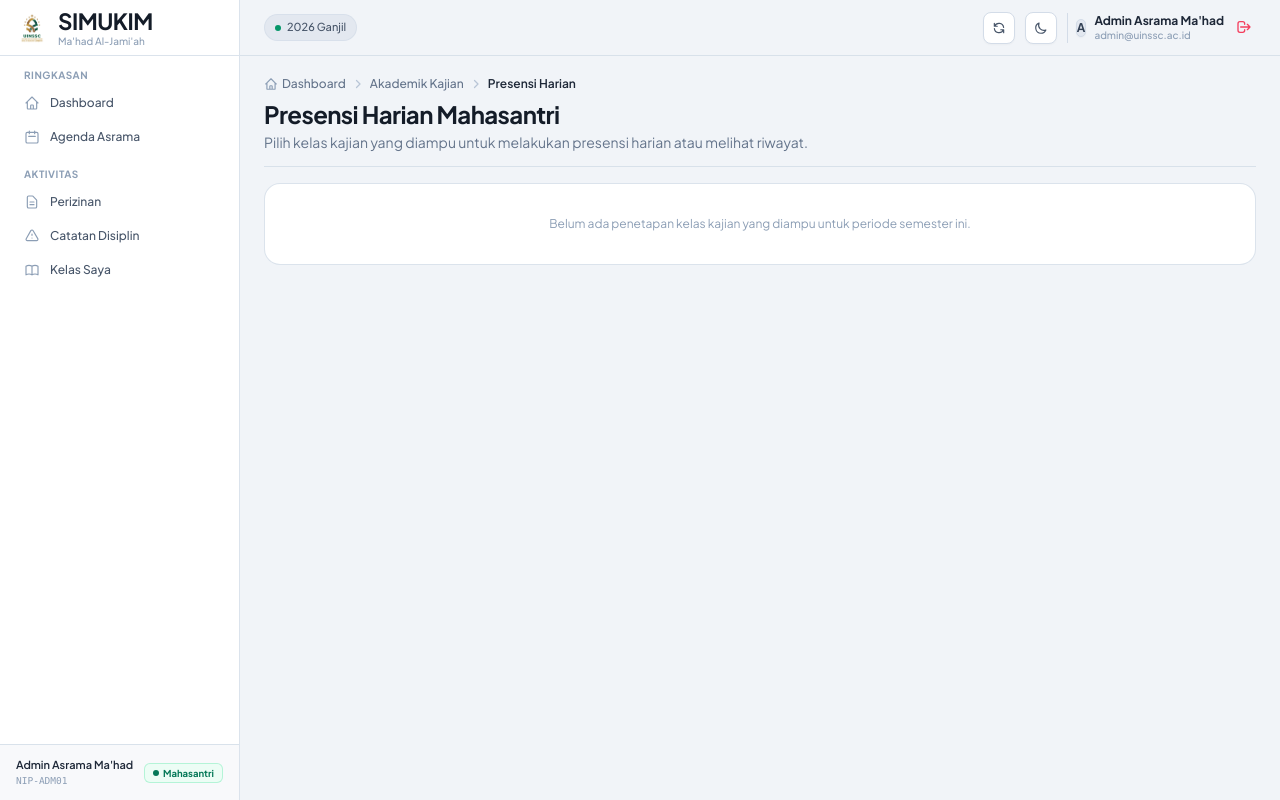
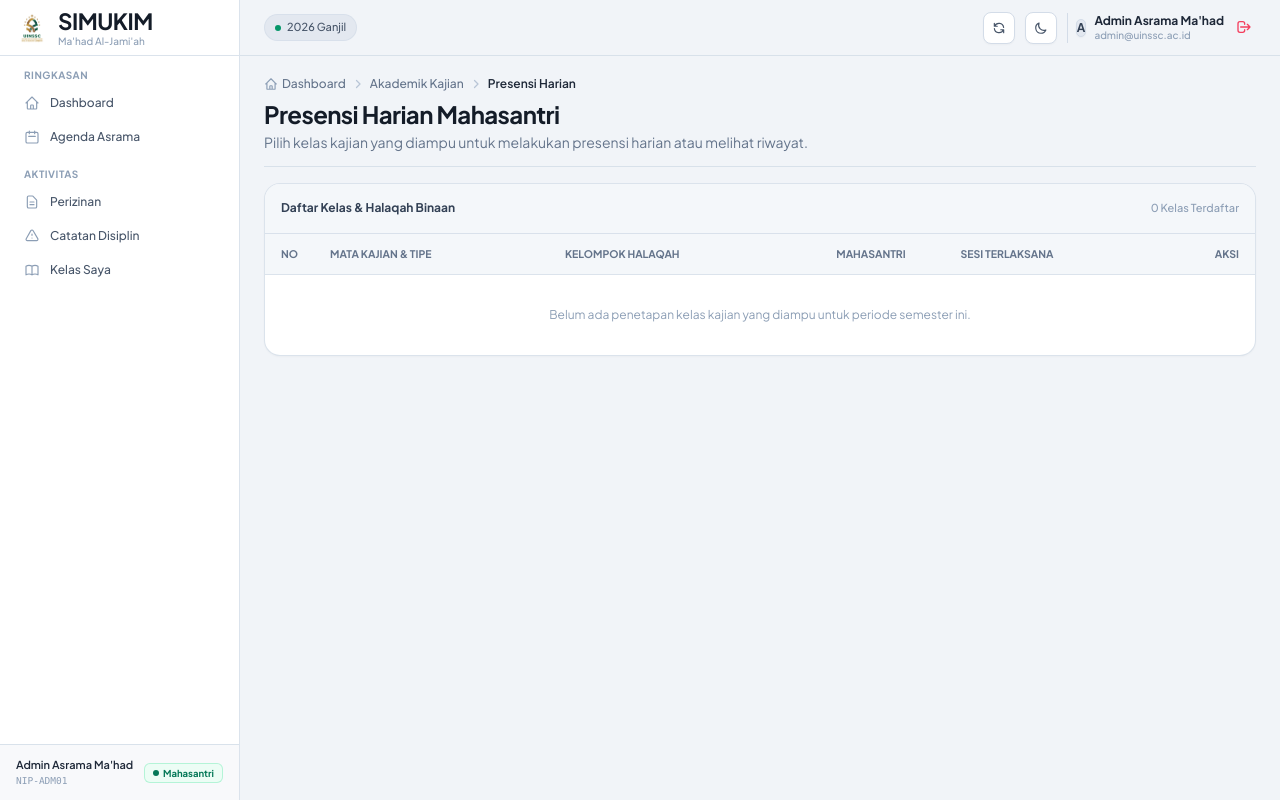
Before and after one commit to akhariss/simukim, a Laravel app: page /dashboard/kelas/absensi in a window 1280 px wide. Run offline with Laravel 12, Linux system fonts and the light colour scheme; a user stored in the database is signed in; data comes from the database, SQL or seed files in the repository; tables that the repository leaves empty hold one stand-in row (values such as "Sample post"); style sheets or scripts are compiled from the project's sources; some libraries are stand-ins or nearby versions.

Commit message:
fix: resolve contrast, entity double-encoding, default password, agenda role filtering, and tutor presensi shortcut

```diff
--- a/app/Http/Controllers/Tutor/TutorKajianController.php
+++ b/app/Http/Controllers/Tutor/TutorKajianController.php
@@ -48,6 +48,7 @@ class TutorKajianController extends Controller
             $sessions = $jadwalRaw->where('kelas_id', $kp->kelas_id);
             if ($sessions->isEmpty()) {
                 $jadwalMengajar->push((object) [
+                    'jadwal_id'     => null,
                     'kelompok_id'   => $kp->kelompok_id,
                     'kelompok_nama' => $kp->kelompok_nama,
                     'kelas_id'      => $kp->kelas_id,
@@ -61,6 +62,7 @@ class TutorKajianController extends Controller
             } else {
                 foreach ($sessions as $j) {
                     $jadwalMengajar->push((object) [
+                        'jadwal_id'     => $j->id,
                         'kelompok_id'   => $kp->kelompok_id,
                         'kelompok_nama' => $kp->kelompok_nama,
                         'kelas_id'      => $kp->kelas_id,
--- a/app/Http/Controllers/UserController.php
+++ b/app/Http/Controllers/UserController.php
@@ -122,13 +122,14 @@ class UserController extends Controller
         );
 
         $activePeriode = Periode::getActive();
+        $rawPassword = !empty($v['password']) ? trim((string) $v['password']) : 'user';
 
-        $user = DB::transaction(function () use ($v, $role, $authSource, $nomorInduk, $name, $email, $activePeriode) {
+        $user = DB::transaction(function () use ($v, $role, $authSource, $nomorInduk, $name, $email, $rawPassword, $activePeriode) {
             $user = User::updateOrCreate(['nomor_induk' => $nomorInduk], [
                 'name' => $name,
                 'email' => $email,
                 'auth_source' => $authSource,
-                'password' => $authSource === 'local' ? Hash::make($v['password']) : null,
+                'password' => Hash::make($rawPassword),
                 'email_verified_at' => now(),
             ]);
 
--- a/app/Http/Requests/User/StoreUserRequest.php
+++ b/app/Http/Requests/User/StoreUserRequest.php
@@ -23,7 +23,7 @@ class StoreUserRequest extends FormRequest
             'prodi' => ['nullable', 'string', 'max:150'],
             'angkatan' => ['nullable', 'string', 'max:10'],
             'no_hp' => ['nullable', 'string', 'max:25'],
-            'password' => ['required_if:auth_source,local', 'nullable', 'string', 'min:6'],
+            'password' => ['nullable', 'string', 'min:4'],
         ];
     }
 
@@ -35,8 +35,7 @@ class StoreUserRequest extends FormRequest
             'nomor_induk.unique' => 'Nomor Induk ini sudah terdaftar di sistem Ma\'had.',
             'name.required' => 'Nama lengkap pengguna wajib diisi.',
             'email.unique' => 'Alamat email ini sudah terdaftar.',
-            'password.required_if' => 'Kata sandi wajib diisi untuk akun lokal mandiri.',
-            'password.min' => 'Kata sandi minimal 6 karakter.',
+            'password.min' => 'Kata sandi minimal 4 karakter.',
         ];
     }
 }
--- a/resources/views/components/dashboard/admin.blade.php
+++ b/resources/views/components/dashboard/admin.blade.php
@@ -195,7 +195,7 @@
     </div>
 
     <!-- 4. Banner Akses Cepat Ekspor Laporan Eksekutif -->
-    <div class="p-4 sm:p-5 rounded-2xl bg-linear-to-r from-blue-900 to-indigo-950 text-white shadow-xs flex flex-col md:flex-row md:items-center justify-between gap-4">
+    <div class="p-4 sm:p-5 rounded-2xl bg-gradient-to-r from-blue-900 via-indigo-900 to-slate-900 text-white shadow-md flex flex-col md:flex-row md:items-center justify-between gap-4">
         <div class="space-y-1">
             <div class="flex items-center gap-2">
                 <span class="px-2 py-0.5 rounded-md text-[10px] font-bold bg-blue-500/30 text-blue-200 border border-blue-400/30 uppercase tracking-wider">
--- a/resources/views/components/page-header.blade.php
+++ b/resources/views/components/page-header.blade.php
@@ -31,11 +31,11 @@
 
                         @if(!empty($crumb['url']) && !$loop->last)
                             <a href="{{ $crumb['url'] }}" class="hover:text-blue-600 dark:hover:text-blue-400 font-medium transition truncate max-w-[160px] sm:max-w-none">
-                                {{ $crumb['label'] }}
+                                {{ html_entity_decode((string) $crumb['label'], ENT_QUOTES, 'UTF-8') }}
                             </a>
                         @else
                             <span class="{{ $loop->last ? 'text-slate-800 dark:text-slate-200 font-semibold' : 'text-slate-500 dark:text-slate-400 font-medium' }} truncate max-w-[200px] sm:max-w-none">
-                                {{ $crumb['label'] }}
+                                {{ html_entity_decode((string) $crumb['label'], ENT_QUOTES, 'UTF-8') }}
                             </span>
                         @endif
                     @endforeach
@@ -49,7 +49,7 @@
 
         {{-- 2. JUDUL HALAMAN (H1) --}}
         <h1 class="text-xl sm:text-2xl font-black tracking-tight text-slate-900 dark:text-white">
-            {{ $title }}
+            {{ html_entity_decode((string) $title, ENT_QUOTES, 'UTF-8') }}
         </h1>
 
         {{-- 3. DESKRIPSI / SUBTITLE --}}
--- a/resources/views/components/sidebar.blade.php
+++ b/resources/views/components/sidebar.blade.php
@@ -61,8 +61,8 @@ $roleMenuGroups = [
             ['name' => 'Data Asrama', 'route' => 'fasilitas.kelola.index', 'prefix' => 'fasilitas.kelola.*', 'icon' => $icAsrama],
         ],
         $adminIsTeaching ? 'Kelas Saya' : null => $adminIsTeaching ? [
-            ['name' => 'Presensi Kelas', 'route' => 'tutor.kajian.index', 'prefix' => 'tutor.kajian.*', 'icon' => $icKajian],
-            ['name' => 'Nilai Santri', 'route' => 'kelas.nilai.index', 'params' => ['mode' => 'saya'], 'is_active' => fn() => request()->routeIs('kelas.nilai.*') && request('mode') === 'saya', 'icon' => $icNilai],
+            ['name' => 'Kelas Saya', 'route' => 'tutor.kajian.index', 'prefix' => 'tutor.kajian.*', 'icon' => $icKajian],
+            ['name' => 'Presensi', 'route' => 'kelas.absensi.index', 'params' => ['mode' => 'saya'], 'is_active' => fn() => request()->routeIs('kelas.absensi.*') && request('mode') === 'saya', 'icon' => $icPresensi],
             ['name' => 'Laporan Bulanan', 'route' => 'kelas.laporan.index', 'params' => ['mode' => 'saya'], 'is_active' => fn() => request()->routeIs('kelas.laporan.*') && request('mode') === 'saya', 'icon' => $icLaporan],
         ] : null,
         'Manajemen Kajian' => [
@@ -84,8 +84,8 @@ $roleMenuGroups = [
             ['name' => 'Agenda Asrama', 'route' => 'kegiatan.index', 'prefix' => 'kegiatan.*', 'icon' => $icAgenda],
         ],
         'Kelas Saya' => [
-            ['name' => 'Presensi Kelas', 'route' => 'tutor.kajian.index', 'prefix' => 'tutor.kajian.*', 'icon' => $icKajian],
-            ['name' => 'Nilai Santri', 'route' => 'kelas.nilai.index', 'prefix' => 'kelas.nilai.*', 'icon' => $icNilai],
+            ['name' => 'Kelas Saya', 'route' => 'tutor.kajian.index', 'prefix' => 'tutor.kajian.*', 'icon' => $icKajian],
+            ['name' => 'Presensi', 'route' => 'kelas.absensi.index', 'prefix' => 'kelas.absensi.*', 'icon' => $icPresensi],
             ['name' => 'Laporan Bulanan', 'route' => 'kelas.laporan.index', 'prefix' => 'kelas.laporan.*', 'icon' => $icLaporan],
         ],
         'Kedisiplinan' => [
--- a/resources/views/kelas/absensi/partials/kajian-list.blade.php
+++ b/resources/views/kelas/absensi/partials/kajian-list.blade.php
@@ -1,54 +1,105 @@
 {{-- Daftar Mata Kajian Diampu untuk Presensi --}}
-<div class="space-y-4">
-    <div class="grid grid-cols-1 md:grid-cols-2 lg:grid-cols-3 gap-4">
-        @forelse($myKajianList ?? [] as $k)
-            <div class="p-4 rounded-2xl bg-white dark:bg-slate-900 border border-slate-200/80 dark:border-slate-800 shadow-2xs flex flex-col justify-between hover:border-blue-500/50 transition">
-                <div class="space-y-2">
+<x-table-container>
+    <x-slot:toolbar>
+        <div class="flex items-center justify-between">
+            <span class="text-xs font-bold text-slate-700 dark:text-slate-300">Daftar Kelas &amp; Halaqah Binaan</span>
+            <span class="text-[11px] text-slate-400 font-medium">{{ count($myKajianList ?? []) }} Kelas Terdaftar</span>
+        </div>
+    </x-slot:toolbar>
+
+    <x-slot:desktop>
+        <table class="w-full text-left text-xs text-slate-600 dark:text-slate-300">
+            <thead class="bg-slate-50/75 dark:bg-slate-800/50 text-[10.5px] font-bold uppercase text-slate-500 border-b border-slate-200/80 dark:border-slate-800">
+                <tr>
+                    <th class="px-4 py-3 w-12 text-center">No</th>
+                    <th class="px-4 py-3">Mata Kajian &amp; Tipe</th>
+                    <th class="px-4 py-3">Kelompok Halaqah</th>
+                    <th class="px-4 py-3 text-center w-32">Mahasantri</th>
+                    <th class="px-4 py-3 text-center w-36">Sesi Terlaksana</th>
+                    <th class="px-4 py-3 text-right w-44">Aksi</th>
+                </tr>
+            </thead>
+            <tbody class="divide-y divide-slate-100 dark:divide-slate-800">
+                @forelse($myKajianList ?? [] as $index => $k)
+                    <tr class="hover:bg-slate-50/50 dark:hover:bg-slate-800/30 transition">
+                        <td class="px-4 py-3 text-center font-mono text-slate-400">{{ $index + 1 }}</td>
+                        <td class="px-4 py-3">
+                            <span class="font-bold text-slate-900 dark:text-white block">{{ $k->kelas_nama }}</span>
+                            <span class="inline-flex px-1.5 py-0.5 rounded text-[10px] font-medium {{ $k->kelas_tipe === 'masal' ? 'bg-amber-50 text-amber-700 dark:bg-amber-950/40 dark:text-amber-300' : 'bg-emerald-50 text-emerald-700 dark:bg-emerald-950/40 dark:text-emerald-300' }} mt-0.5">
+                                {{ $k->kelas_tipe === 'masal' ? 'Kajian Masal' : 'Kajian Halaqah' }}
+                            </span>
+                        </td>
+                        <td class="px-4 py-3">
+                            <span class="inline-flex px-2 py-0.5 rounded-md text-xs font-semibold bg-blue-50 text-blue-700 dark:bg-blue-950/40 dark:text-blue-300">
+                                {{ $k->kelompok_nama }}
+                            </span>
+                        </td>
+                        <td class="px-4 py-3 text-center">
+                            <span class="font-bold text-slate-800 dark:text-slate-200">{{ $k->total_santri }}</span>
+                            <span class="text-slate-400 text-[11px]"> Santri</span>
+                        </td>
+                        <td class="px-4 py-3 text-center">
+                            <span class="font-bold text-emerald-600 dark:text-emerald-400 font-mono">{{ $k->total_sesi }}</span>
+                            <span class="text-slate-400 text-[11px]"> Pertemuan</span>
+                        </td>
+                        <td class="px-4 py-3 text-right">
+                            <div class="inline-flex items-center gap-1.5">
+                                <a
+                                    href="{{ route('kelas.absensi.index', ['kelompok_id' => $k->kelompok_id, 'kelas_id' => $k->kelas_id]) }}"
+                                    class="inline-flex items-center gap-1 px-3 py-1.5 rounded-xl text-xs font-bold text-white bg-blue-600 hover:bg-blue-700 shadow-2xs transition"
+                                >
+                                    <span>Presensi</span>
+                                    <svg class="size-3" fill="none" stroke="currentColor" viewBox="0 0 24 24"><path stroke-linecap="round" stroke-linejoin="round" stroke-width="2" d="M9 5l7 7-7 7"/></svg>
+                                </a>
+                                <a
+                                    href="{{ route('kelas.absensi.rekap', ['kelompok_id' => $k->kelompok_id, 'kelas_id' => $k->kelas_id]) }}"
+                                    class="inline-flex items-center px-2.5 py-1.5 rounded-xl text-xs font-semibold text-slate-700 dark:text-slate-200 bg-slate-100 hover:bg-slate-200 dark:bg-slate-800 dark:hover:bg-slate-700 transition"
+                                    title="Rekap Presensi"
+                                >
+                                    Rekap
+                                </a>
+                            </div>
+                        </td>
+                    </tr>
+                @empty
+                    <tr>
+                        <td colspan="6" class="px-4 py-8 text-center text-xs text-slate-400">
+                            Belum ada penetapan kelas kajian yang diampu untuk periode semester ini.
+                        </td>
+                    </tr>
+                @endforelse
+            </tbody>
+        </table>
+    </x-slot:desktop>
+
+    <x-slot:mobile>
+        <div class="divide-y divide-slate-100 dark:divide-slate-800">
+            @forelse($myKajianList ?? [] as $index => $k)
+                <div class="p-3.5 space-y-2">
                     <div class="flex items-start justify-between gap-2">
                         <div>
-                            <span class="inline-flex px-2 py-0.5 rounded-md text-[10.5px] font-bold uppercase tracking-wider bg-blue-50 text-blue-700 dark:bg-blue-950/40 dark:text-blue-300">
+                            <span class="inline-flex px-1.5 py-0.5 rounded text-[10px] font-bold bg-blue-50 text-blue-700 dark:bg-blue-950/40 dark:text-blue-300">
                                 {{ $k->kelompok_nama }}
                             </span>
-                            <h3 class="font-bold text-sm text-slate-900 dark:text-white mt-1">{{ $k->kelas_nama }}</h3>
+                            <h4 class="font-bold text-xs text-slate-900 dark:text-white mt-1">{{ $k->kelas_nama }}</h4>
                         </div>
                         <span class="text-[10px] font-semibold px-2 py-0.5 rounded-full {{ $k->kelas_tipe === 'masal' ? 'bg-amber-50 text-amber-700 dark:bg-amber-950/40 dark:text-amber-300' : 'bg-emerald-50 text-emerald-700 dark:bg-emerald-950/40 dark:text-emerald-300' }}">
-                            {{ $k->kelas_tipe === 'masal' ? 'Kajian Masal' : 'Kajian Halaqah' }}
+                            {{ $k->kelas_tipe === 'masal' ? 'Masal' : 'Halaqah' }}
                         </span>
                     </div>
-
-                    <div class="py-2.5 border-y border-slate-100 dark:border-slate-800/80 text-xs text-slate-600 dark:text-slate-400 space-y-1">
-                        <div class="flex justify-between items-center">
-                            <span>Mahasantri Terdaftar:</span>
-                            <span class="font-bold text-slate-800 dark:text-slate-200">{{ $k->total_santri }} Santri</span>
-                        </div>
-                        <div class="flex justify-between items-center">
-                            <span>Sesi Terlaksana:</span>
-                            <span class="font-bold text-emerald-600 dark:text-emerald-400 font-mono">{{ $k->total_sesi }} Sesi</span>
+                    <div class="flex justify-between items-center text-[11px] text-slate-500 pt-1 border-t border-slate-100 dark:border-slate-800">
+                        <span>{{ $k->total_santri }} Santri &bull; {{ $k->total_sesi }} Sesi Terlaksana</span>
+                        <div class="flex items-center gap-1.5">
+                            <a href="{{ route('kelas.absensi.index', ['kelompok_id' => $k->kelompok_id, 'kelas_id' => $k->kelas_id]) }}" class="px-2.5 py-1 rounded-lg text-xs font-bold text-white bg-blue-600">Presensi &rarr;</a>
+                            <a href="{{ route('kelas.absensi.rekap', ['kelompok_id' => $k->kelompok_id, 'kelas_id' => $k->kelas_id]) }}" class="px-2 py-1 rounded-lg text-xs font-semibold bg-slate-100 dark:bg-slate-800 text-slate-700 dark:text-slate-300">Rekap</a>
                         </div>
                     </div>
                 </div>
-
-                <div class="grid grid-cols-2 gap-2 pt-3">
-                    <a
-                        href="{{ route('kelas.absensi.index', ['kelompok_id' => $k->kelompok_id, 'kelas_id' => $k->kelas_id]) }}"
-                        class="flex items-center justify-center gap-1.5 px-3 py-2 rounded-xl text-xs font-semibold text-white bg-blue-600 hover:bg-blue-700 shadow-2xs transition"
-                    >
-                        <svg class="size-3.5" fill="none" stroke="currentColor" viewBox="0 0 24 24"><path stroke-linecap="round" stroke-linejoin="round" stroke-width="2" d="M9 5H7a2 2 0 00-2 2v12a2 2 0 002 2h10a2 2 0 002-2V7a2 2 0 00-2-2h-2M9 5a2 2 0 002 2h2a2 2 0 002-2M9 5a2 2 0 012-2h2a2 2 0 012 2m-6 9l2 2 4-4"/></svg>
-                        <span>Presensi &rarr;</span>
-                    </a>
-                    <a
-                        href="{{ route('kelas.absensi.rekap', ['kelompok_id' => $k->kelompok_id, 'kelas_id' => $k->kelas_id]) }}"
-                        class="flex items-center justify-center gap-1.5 px-3 py-2 rounded-xl text-xs font-semibold text-slate-700 dark:text-slate-200 bg-slate-100 hover:bg-slate-200 dark:bg-slate-800 dark:hover:bg-slate-700 transition"
-                    >
-                        <svg class="size-3.5" fill="none" stroke="currentColor" viewBox="0 0 24 24"><path stroke-linecap="round" stroke-linejoin="round" stroke-width="2" d="M9 19v-6a2 2 0 00-2-2H5a2 2 0 00-2 2v6a2 2 0 002 2h2a2 2 0 002-2zm0 0V9a2 2 0 012-2h2a2 2 0 012 2v10m-6 0a2 2 0 002 2h2a2 2 0 002-2m0 0V5a2 2 0 012-2h2a2 2 0 012 2v14a2 2 0 01-2 2h-2a2 2 0 01-2-2z"/></svg>
-                        <span>Rekap</span>
-                    </a>
+            @empty
+                <div class="p-6 text-center text-xs text-slate-400">
+                    Belum ada penetapan kelas kajian yang diampu untuk periode semester ini.
                 </div>
-            </div>
-        @empty
-            <div class="col-span-full p-8 text-center rounded-2xl bg-white dark:bg-slate-900 border border-slate-200/80 text-xs text-slate-400">
-                Belum ada penetapan kelas kajian yang diampu untuk periode semester ini.
-            </div>
-        @endforelse
-    </div>
-</div>
+            @endforelse
+        </div>
+    </x-slot:mobile>
+</x-table-container>
--- a/resources/views/kelas/nilai/index.blade.php
+++ b/resources/views/kelas/nilai/index.blade.php
@@ -9,8 +9,8 @@
                     ['label' => ($isSaya ?? false) ? 'Nilai Santri' : 'Rekap Nilai', 'url' => route('kelas.nilai.index', array_filter(['mode' => request('mode')]))],
                     ['label' => $selectedKelas->nama . ' (' . $selectedKelompok->nama . ')']
                 ]"
-                title="{{ $selectedKelas->nama }}"
-                description="Kelompok: {{ $selectedKelompok->nama }} • Semester {{ $periode?->nama ?? '-' }}"
+                :title="$selectedKelas->nama"
+                :description="'Kelompok: ' . $selectedKelompok->nama . ' • Semester ' . ($periode?->nama ?? '-')"
             >
                 <x-slot:actions>
                     <div class="flex items-center gap-2">
--- a/resources/views/tutor/kajian/index.blade.php
+++ b/resources/views/tutor/kajian/index.blade.php
@@ -47,7 +47,7 @@
                                 <td class="px-3 py-2 text-slate-600 dark:text-slate-300">{{ $jm->kelompok_nama }}</td>
                                 <td class="px-3 py-2 text-slate-400 font-mono text-[11px]">{{ $jm->nama_sesi }}</td>
                                 <td class="px-3 py-2 text-right">
-                                    <a href="{{ route('kelas.absensi.index', ['kelompok_id' => $jm->kelompok_id, 'kelas_id' => $jm->kelas_id]) }}" class="font-bold text-blue-600 dark:text-blue-400 hover:underline text-xs">Presensi &rarr;</a>
+                                    <a href="{{ route('kelas.absensi.index', array_filter(['kelompok_id' => $jm->kelompok_id, 'kelas_id' => $jm->kelas_id, 'jadwal_id' => $jm->jadwal_id ?? null])) }}" class="font-bold text-blue-600 dark:text-blue-400 hover:underline text-xs">Presensi &rarr;</a>
                                 </td>
                             </tr>
                         @empty
@@ -69,7 +69,7 @@
                             <p class="font-bold text-slate-900 dark:text-white truncate mt-0.5">{{ $jm->kelas_nama }}</p>
                             <p class="text-[10.5px] text-slate-500 truncate">{{ $jm->kelompok_nama }} &bull; {{ $jm->nama_sesi }}</p>
                         </div>
-                        <a href="{{ route('kelas.absensi.index', ['kelompok_id' => $jm->kelompok_id, 'kelas_id' => $jm->kelas_id]) }}" class="px-2.5 py-1 rounded-lg text-xs font-bold text-blue-600 dark:text-blue-400 bg-blue-50 dark:bg-blue-950/40 shrink-0">Presensi &rarr;</a>
+                        <a href="{{ route('kelas.absensi.index', array_filter(['kelompok_id' => $jm->kelompok_id, 'kelas_id' => $jm->kelas_id, 'jadwal_id' => $jm->jadwal_id ?? null])) }}" class="px-2.5 py-1 rounded-lg text-xs font-bold text-blue-600 dark:text-blue-400 bg-blue-50 dark:bg-blue-950/40 shrink-0">Presensi &rarr;</a>
                     </div>
                 @empty
                     <div class="py-4 text-center text-xs text-slate-400">Belum ada jadwal mengajar.</div>
```
Also changed, not shown: app/Http/Requests/Kegiatan/StoreKegiatanRequest.php (+20 -1 lines), app/Http/Requests/Kegiatan/UpdateKegiatanRequest.php (+20 -1 lines), app/Imports/UsersImport.php (+4 -3 lines), app/Services/KegiatanScheduleService.php (+13 -5 lines), resources/views/kelas/nilai/partials/table-kelompok.blade.php (+6 -2 lines), resources/views/users/partials/form-create-single.blade.php (+6 -6 lines), 1 other file.
